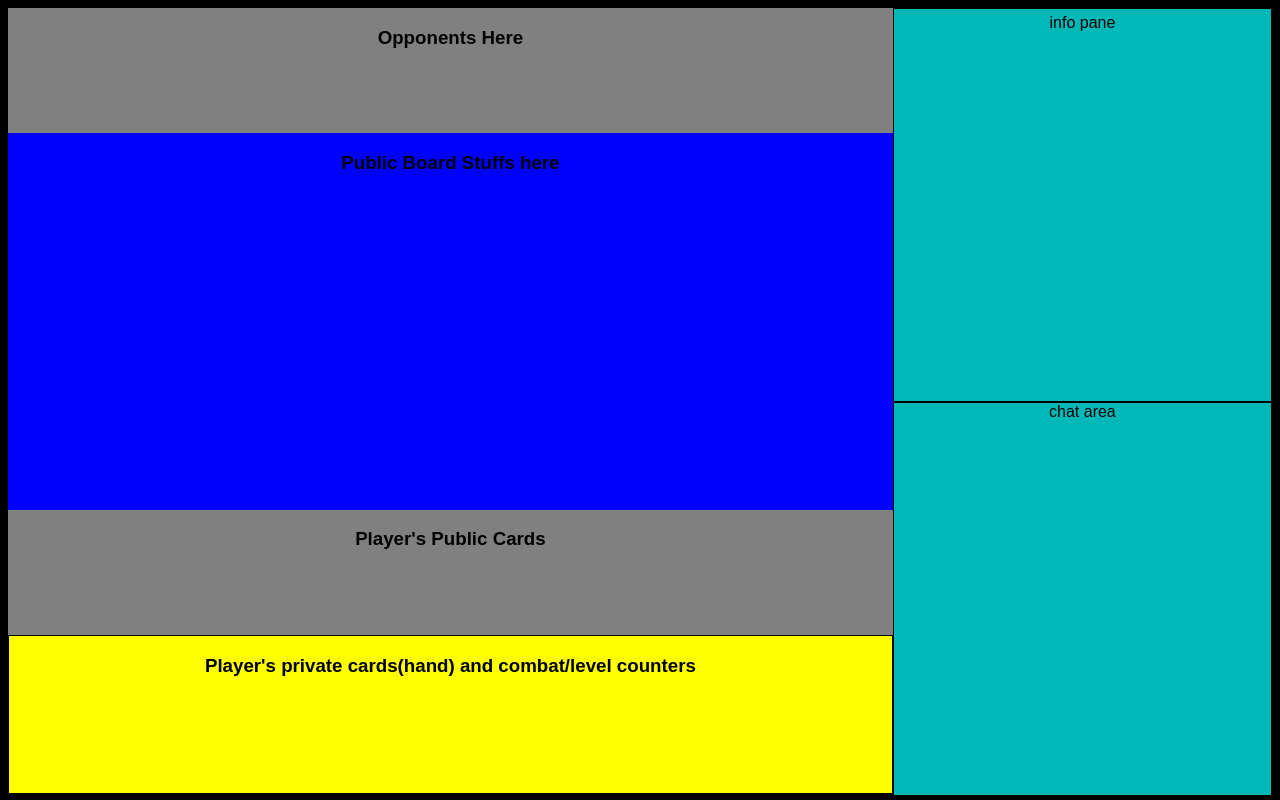
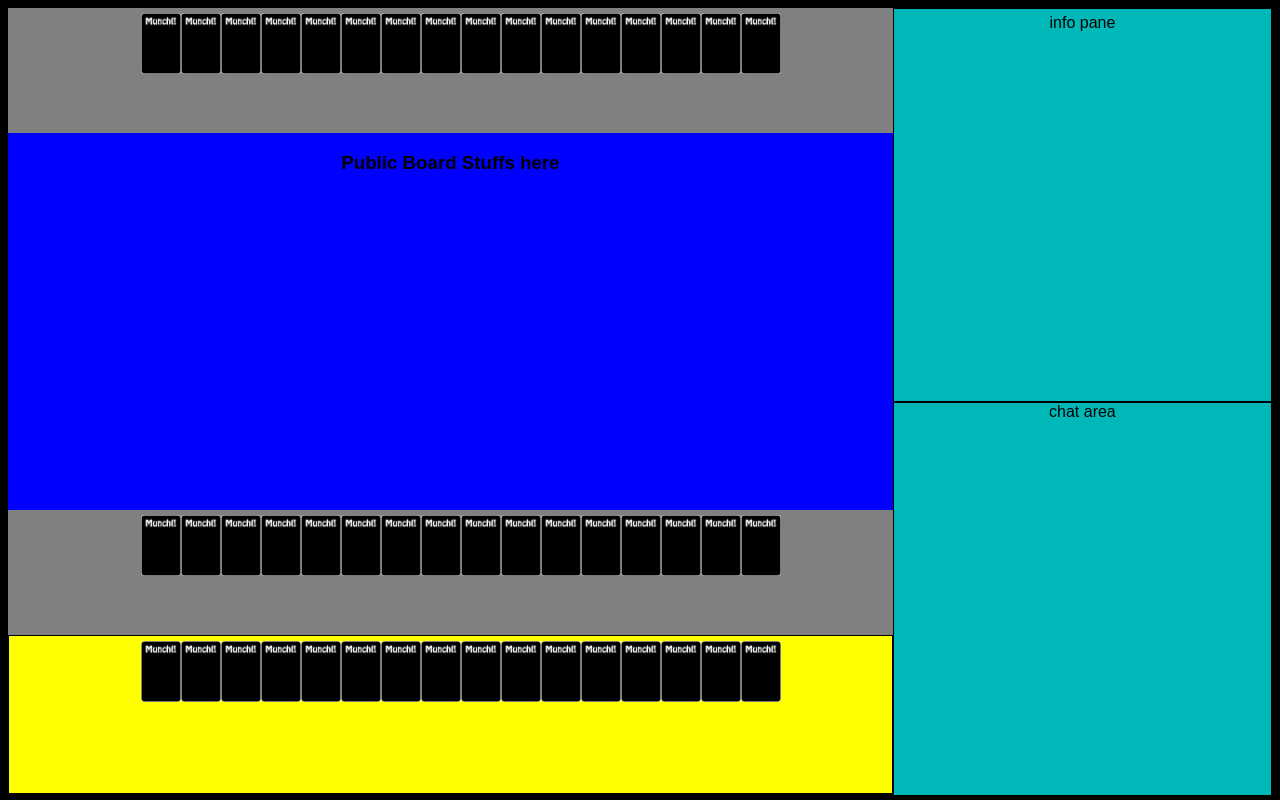
Before and after one commit to Ptaitt/MunchI, a PHP site: page / in a window 1280 px wide. Run offline with PHP 8.4, Linux system fonts and the light colour scheme; some libraries are stand-ins or nearby versions.

Commit message:
UI cards now implemented.\n\n Next step: add player counters to UI

```diff
--- /dev/null
+++ b/Scripts/MunchI.js
@@ -0,0 +1,46 @@
+munchi={};
+munchi.dockinit=function(){
+$('#dock').Fisheye(
+        {
+          maxWidth: 12,
+          items: 'a',
+          itemsText: 'span',
+          container: '.dock-container',
+          itemWidth: 40,
+          proximity: 90,
+          halign : 'center'
+        }
+      )
+      $('#dock2').Fisheye(
+        {
+          maxWidth: 12,
+          items: 'a',
+          itemsText: 'span',
+          container: '.dock-container',
+          itemWidth: 40,
+          proximity: 80,
+          alignment : 'left',
+          valign: 'bottom',
+          halign : 'center'
+        }
+      )
+      $('#dock3').Fisheye(
+        {
+          maxWidth: 12,
+          items: 'a',
+          itemsText: 'span',
+          container: '.dock-container',
+          itemWidth: 40,
+          proximity: 80,
+          alignment : 'left',
+          valign: 'bottom',
+          halign : 'center'
+        }
+      )
+
+};
+munchi.init=function(){
+  munchi.dockinit();
+
+};
+$(document).ready(munchi.init);
--- a/includes/opponents.html
+++ b/includes/opponents.html
@@ -1 +1,36 @@
-<center><h3>Opponents Here</h3></center>
+<div class="dock" id="dock">
+  <div class="dock-container">
+    <a class="dock-item" href="#"><img src="images/card.png" alt="home" />
+      <span>N.Design</span></a>
+      <a class="dock-item" href="#"><img src="images/card.png" alt="home" />
+      <span>Home</span></a>
+    <a class="dock-item" href="#"><img src="images/card.png" alt="home" />
+      <span>N.Design</span></a>
+      <a class="dock-item" href="#"><img src="images/card.png" alt="home" />
+      <span>Home</span></a>
+    <a class="dock-item" href="#"><img src="images/card.png" alt="home" />
+      <span>N.Design</span></a>
+      <a class="dock-item" href="#"><img src="images/card.png" alt="home" />
+      <span>Home</span></a>
+    <a class="dock-item" href="#"><img src="images/card.png" alt="home" />
+      <span>N.Design</span></a>
+      <a class="dock-item" href="#"><img src="images/card.png" alt="home" />
+      <span>Home</span></a>
+    <a class="dock-item" href="#"><img src="images/card.png" alt="home" />
+      <span>N.Design</span></a>
+      <a class="dock-item" href="#"><img src="images/card.png" alt="home" />
+      <span>Home</span></a>
+    <a class="dock-item" href="#"><img src="images/card.png" alt="home" />
+      <span>N.Design</span></a>
+      <a class="dock-item" href="#"><img src="images/card.png" alt="home" />
+      <span>Home</span></a>
+    <a class="dock-item" href="#"><img src="images/card.png" alt="home" />
+      <span>N.Design</span></a>
+      <a class="dock-item" href="#"><img src="images/card.png" alt="home" />
+      <span>Home</span></a>
+    <a class="dock-item" href="#"><img src="images/card.png" alt="home" />
+      <span>N.Design</span></a>
+      <a class="dock-item" href="#"><img src="images/card.png" alt="home" />
+      <span>Home</span></a>
+  </div>
+</div>
--- a/includes/playerspace.html
+++ b/includes/playerspace.html
@@ -1 +1,36 @@
-<center><h3>Player's private cards(hand) and combat/level counters</h3></center>
+<div class="dock" id="dock3">
+  <div class="dock-container">
+    <a class="dock-item" href="#"><img src="images/card.png" alt="home" />
+      <span>N.Design</span></a>
+      <a class="dock-item" href="#"><img src="images/card.png" alt="home" />
+      <span>Home</span></a>
+    <a class="dock-item" href="#"><img src="images/card.png" alt="home" />
+      <span>N.Design</span></a>
+      <a class="dock-item" href="#"><img src="images/card.png" alt="home" />
+      <span>Home</span></a>
+    <a class="dock-item" href="#"><img src="images/card.png" alt="home" />
+      <span>N.Design</span></a>
+      <a class="dock-item" href="#"><img src="images/card.png" alt="home" />
+      <span>Home</span></a>
+    <a class="dock-item" href="#"><img src="images/card.png" alt="home" />
+      <span>N.Design</span></a>
+      <a class="dock-item" href="#"><img src="images/card.png" alt="home" />
+      <span>Home</span></a>
+    <a class="dock-item" href="#"><img src="images/card.png" alt="home" />
+      <span>N.Design</span></a>
+      <a class="dock-item" href="#"><img src="images/card.png" alt="home" />
+      <span>Home</span></a>
+    <a class="dock-item" href="#"><img src="images/card.png" alt="home" />
+      <span>N.Design</span></a>
+      <a class="dock-item" href="#"><img src="images/card.png" alt="home" />
+      <span>Home</span></a>
+    <a class="dock-item" href="#"><img src="images/card.png" alt="home" />
+      <span>N.Design</span></a>
+      <a class="dock-item" href="#"><img src="images/card.png" alt="home" />
+      <span>Home</span></a>
+    <a class="dock-item" href="#"><img src="images/card.png" alt="home" />
+      <span>N.Design</span></a>
+      <a class="dock-item" href="#"><img src="images/card.png" alt="home" />
+      <span>Home</span></a>
+  </div>
+</div>
--- a/includes/pubplayer.html
+++ b/includes/pubplayer.html
@@ -1 +1,36 @@
-<center><h3>Player's Public Cards</h3></center>
+<div class="dock" id="dock2">
+  <div class="dock-container">
+    <a class="dock-item" href="#"><img src="images/card.png" alt="home" />
+      <span>N.Design</span></a>
+      <a class="dock-item" href="#"><img src="images/card.png" alt="home" />
+      <span>Home</span></a>
+    <a class="dock-item" href="#"><img src="images/card.png" alt="home" />
+      <span>N.Design</span></a>
+      <a class="dock-item" href="#"><img src="images/card.png" alt="home" />
+      <span>Home</span></a>
+    <a class="dock-item" href="#"><img src="images/card.png" alt="home" />
+      <span>N.Design</span></a>
+      <a class="dock-item" href="#"><img src="images/card.png" alt="home" />
+      <span>Home</span></a>
+    <a class="dock-item" href="#"><img src="images/card.png" alt="home" />
+      <span>N.Design</span></a>
+      <a class="dock-item" href="#"><img src="images/card.png" alt="home" />
+      <span>Home</span></a>
+    <a class="dock-item" href="#"><img src="images/card.png" alt="home" />
+      <span>N.Design</span></a>
+      <a class="dock-item" href="#"><img src="images/card.png" alt="home" />
+      <span>Home</span></a>
+    <a class="dock-item" href="#"><img src="images/card.png" alt="home" />
+      <span>N.Design</span></a>
+      <a class="dock-item" href="#"><img src="images/card.png" alt="home" />
+      <span>Home</span></a>
+    <a class="dock-item" href="#"><img src="images/card.png" alt="home" />
+      <span>N.Design</span></a>
+      <a class="dock-item" href="#"><img src="images/card.png" alt="home" />
+      <span>Home</span></a>
+    <a class="dock-item" href="#"><img src="images/card.png" alt="home" />
+      <span>N.Design</span></a>
+      <a class="dock-item" href="#"><img src="images/card.png" alt="home" />
+      <span>Home</span></a>
+  </div>
+</div>
--- a/index.php
+++ b/index.php
@@ -4,9 +4,12 @@
     <meta http-equiv="Content-Type" content="text/html; charset=utf-8" />
     <script src="http://ajax.googleapis.com/ajax/libs/jquery/1.8.0/jquery.min.js"></script>
     </script>
-    <script src="Scripts/Debug.js"></script>
-    <script src="Scripts/.js"></script>
+    <script type="text/javascript" src="Scripts/Debug.js"></script>
+    <script type="text/javascript" src="Scripts/MunchI.js"></script>
+    <script type="text/javascript" src="Scripts/interface.js"></script>
+
   <link rel="stylesheet" type="text/css" href="styles/style.css" />
+  <link rel="stylesheet" type="text/css" href="styles/dockstyle.css" />
 </head>
 <body>
 <div id='debug'></div>
--- /dev/null
+++ b/styles/dockstyle.css
@@ -0,0 +1,72 @@
+img {
+	border: none;
+}
+
+/* dock - top */
+.dock {
+	position: relative;
+	height: 50px;
+	text-align: center;
+
+}
+.dock-container {
+/*	position: absolute;*/
+  position:relative;
+	height: 50px;
+/*	background: url(images/dock-bg2.gif);*/
+	padding-left: 20px;
+}
+a.dock-item {
+	display: block;
+	width: 40px;
+	color: #000;
+	position: absolute;
+	top: 0px;
+	text-align: center;
+	text-decoration: none;
+	font: bold 12px Arial, Helvetica, sans-serif;
+}
+.dock-item img {
+	border: none;
+	margin: 5px 10px 0px;
+	width: 100%;
+}
+.dock-item span {
+	display: none;
+	padding-left: 20px;
+}
+
+/* dock2 - bottom */
+#dock2 {
+	width: 100%;
+	bottom: 0px;
+	/*position: absolute;*/
+  position:relative;
+	left: 0px;
+}
+.dock-container2 {
+	/*position: absolute;*/
+  position:relative;
+	height: 50px;
+	background: url(images/dock-bg.gif);
+	padding-left: 20px;
+}
+a.dock-item2 {
+	display: block;
+	font: bold 12px Arial, Helvetica, sans-serif;
+	width: 40px;
+	color: #000;
+	bottom: 0px;
+	position: absolute;
+	text-align: center;
+	text-decoration: none;
+}
+.dock-item2 span {
+	display: none;
+	padding-left: 20px;
+}
+.dock-item2 img {
+	border: none;
+	margin: 5px 10px 0px;
+	width: 100%;
+}
--- a/styles/style.css
+++ b/styles/style.css
@@ -67,20 +67,24 @@ body{
 #publicspaceliner{
   position:relative;
   height:80%;
+  overflow:auto;
 }
 #playerspaceliner{
   position:relative;
   height:20%;
+  min-height:100px;
   background-color:yellow;
   border:1px solid black;
 }
 #opponents{
   overflow:auto;
   height:100%;
+  min-height:100px;
 }
 #opponentsliner{
   position:relative;
   height:20%;
+  min-height:100px;
 }
 #board{
   background-color:blue;
@@ -96,9 +100,11 @@ body{
   position:relative;
   height:100%;
   overflow:auto;
+  min-height:100px;
 
 }
 #pubplayerliner{
   position:relative;
   height:20%;
+  min-height:100px;
 }
```
Also changed, not shown: Scripts/interface.js (added), images/card.png (added).
